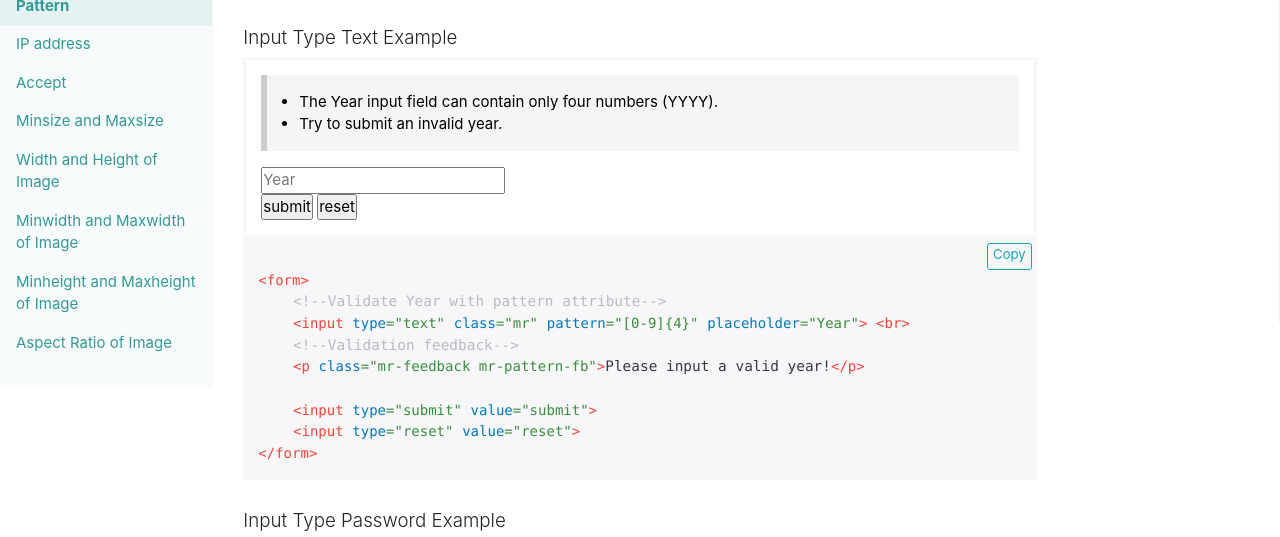
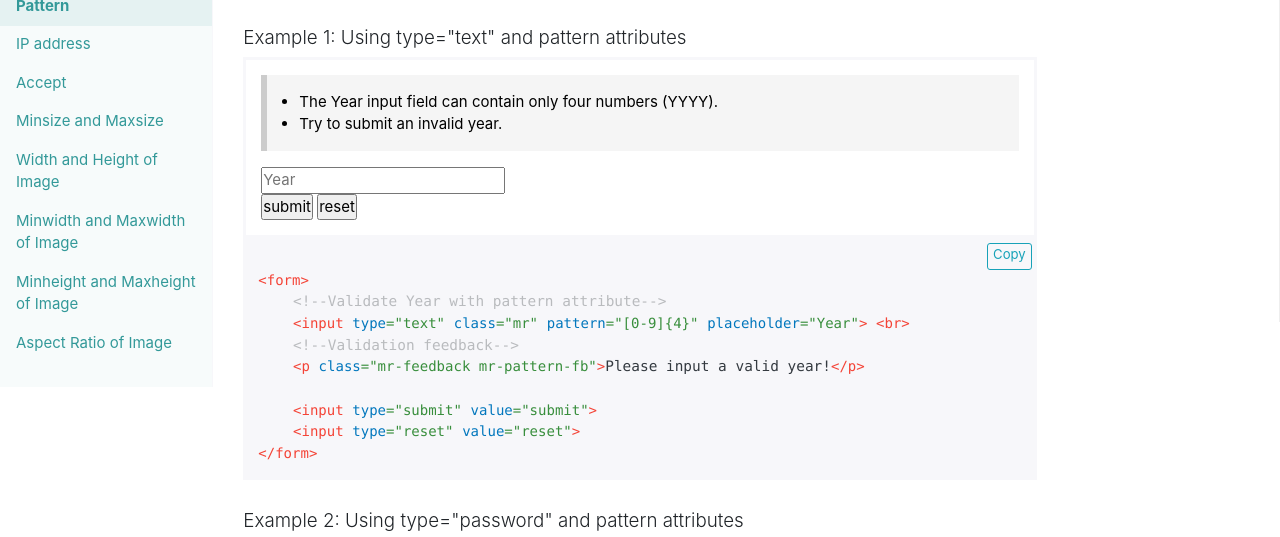
Before and after one commit to AlbertoAdolfo27/myrules, a plain HTML site: page docs/pattern.html in a window 1280 px wide. Shown: the part 413-950 px from the top of the page. Drawn offline with Linux system fonts and the light colour scheme.

Commit message:
Update docs pattern.html file

```diff
--- a/docs/pattern.html
+++ b/docs/pattern.html
@@ -61,7 +61,7 @@
                         <article>
                             <h2  id="applying-input-heading" class="mb-3">Applying in Input</h2>
                             <div>
-                                <h3 class="h5 mt-0" id="example-input-type-text">Input Type Text Example</h3>
+                                <h3 class="h5 mt-0" id="example-input-type-text">Example 1: Using type="text" and pattern attributes</h3>
                                 <div class="mr-test">
                                     <div class="panel-info">
                                         <ul>
@@ -103,7 +103,7 @@
                             </div>
 
                             <div>
-                                <h3 class="h5 mt-0" id="example-input-type-password">Input Type Password Example</h3>
+                                <h3 class="h5 mt-0" id="example-input-type-password">Example 2: Using type="password" and pattern attributes</h3>
                                 <div class="mr-test">
                                     <div class="panel-info">
                                         <ul>
```
